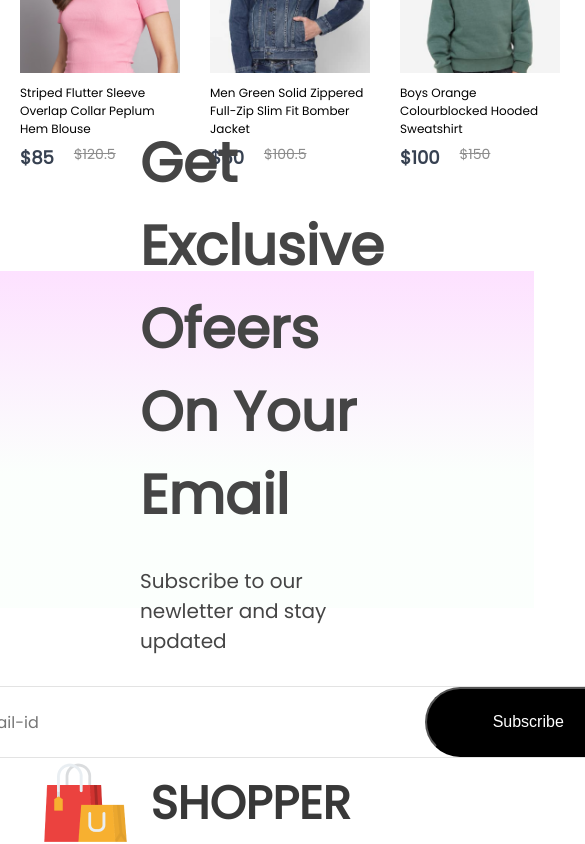
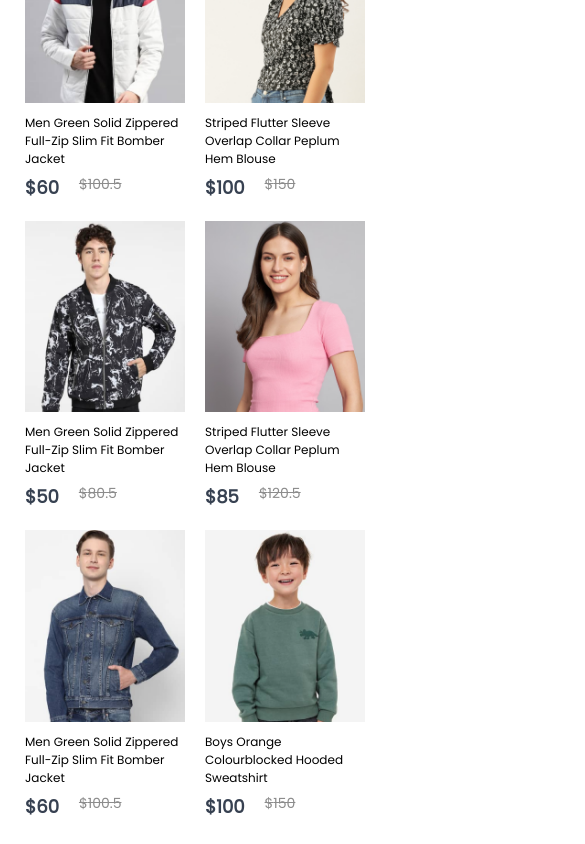
Before and after one commit to harsh-singh10/E-Commerce, a React (Vite) app: page / in a window 390 px wide. Shown: the part 2540-3384 px from the top of the page, 585 px wide, since content can reach past the window. Built offline with nearby package versions, Linux system fonts and the light colour scheme.

Commit message:
added media quary till out newsLetter section

```diff
--- a/src/Components/Hero/Hero.css
+++ b/src/Components/Hero/Hero.css
@@ -186,7 +186,7 @@
     .hero-latest-btn {
 
         width: 200px;
-        height: 46px;
+        height: 45px;
 
         font-size: 14px;
     }
--- a/src/Components/NewCollections/NewCollection.css
+++ b/src/Components/NewCollections/NewCollection.css
@@ -25,3 +25,78 @@
     margin-top: 50px;
     gap: 30px;
 }
+
+
+
+
+@media(max-width:1280px) {
+    .new-collection {
+        /* height: 70vh; */
+    }
+
+    .new-collection h1 {
+        font-size: 40px;
+    }
+
+    .new-collection hr {
+
+        height: 4px;
+        width: 160px;
+    }
+
+    .collection {
+        gap: 20px;
+        margin-top: 30px;
+    }
+}
+@media(max-width:1024px) {
+    .new-collection {
+        /* height: 60vh; */
+    }
+
+    .new-collection h1 {
+        font-size: 30px;
+    }
+
+    .new-collection hr {
+
+        height: 3px;
+        width: 120px;
+    }
+
+    .collection {
+        gap: 15px;
+        margin-top: 20px;
+    }
+}
+@media(max-width:800px) {
+    .new-collection {
+        /* height: 50vh; */
+        gap: 6px;
+    }
+
+    .new-collection h1 {
+        font-size: 20px;
+    }
+
+    .new-collection hr {
+        width: 100px;
+    }
+
+    .collection {
+        gap: 5px;
+
+    }
+}
+@media(max-width:500px) {
+    .new-collection {
+        /* height: 90vh; */
+        gap: 6px;
+    }
+ .collection{
+    display: grid;
+    grid-template-columns: 1fr 1fr;
+    gap: 20px;
+ }
+
+}
--- a/src/Components/NewsLetter/NewsLetter.css
+++ b/src/Components/NewsLetter/NewsLetter.css
@@ -56,3 +56,133 @@
     font-size: 16px;
     cursor: pointer;
 }
+
+
+@media(max-width: 1280px){
+    .news-letter{
+        padding: 0px 80px;
+        margin-bottom: 120px;
+        gap:20px;
+    }
+
+    .news-letter h1{
+        font-size: 36px;
+    }
+
+    .news-letter p{
+        font-size: 16px;
+    }
+    .news-letter div{
+        width: 600px;
+        height: 60px;
+    }
+    .news-letter div input{
+        width: 400px;
+    }
+    .news-letter div button{
+        width: 160px;
+        height: 60px;
+    }
+
+}
+
+@media(max-width: 1024px){
+    .news-letter{
+        /* padding: 0px 80px; */
+        margin-bottom: 60px;
+        /* gap:20px; */
+    }
+
+    .news-letter h1{
+        font-size: 30px;
+    }
+
+    .news-letter p{
+        font-size: 14px;
+    }
+    .news-letter div{
+        width: 500px;
+        height: 50px;
+    }
+    .news-letter div input{
+        width: 300px;
+        font-size: 14px ;
+    }
+    .news-letter div button{
+        width: 120px;
+        height: 50px;
+        font-size: 14px;
+    }
+
+}
+
+
+@media(max-width: 800px){
+    .news-letter{
+
+        margin-bottom: 30px;
+        height: 35vh;
+
+    }
+
+    .news-letter h1{
+        font-size: 18px;
+    }
+
+    .news-letter p{
+        font-size: 12px;
+    }
+    .news-letter div{
+        width: 400px;
+        height: 40px;
+    }
+    .news-letter div input{
+        width: 200px;
+        font-size: 13px ;
+    }
+    .news-letter div button{
+        width: 100px;
+        height: 40px;
+        font-size: 12px;
+    }
+
+}
+
+
+@media(max-width: 500px){
+    .news-letter{
+
+        /* margin-bottom: 30px; */
+        height: 25vh;
+        width: 100%;
+        padding: 0 ;
+        gap: 15px;
+
+    }
+
+    .news-letter h1{
+        font-size: 16px;
+    }
+
+    .news-letter p{
+        font-size: 13px;
+        max-width: 200px;
+        text-align: center;
+    }
+    .news-letter div{
+        width: 290px;
+        height: 40px;
+    }
+    .news-letter div input{
+        width: 130px;
+        /* font-size: 13px ; */
+    }
+    /* .news-letter div button{
+        width: 100px;
+        height: 40px;
+        font-size: 12px;
+    } */
+
+
+
+}
--- a/src/Components/Popular/Popular.css
+++ b/src/Components/Popular/Popular.css
@@ -86,7 +86,7 @@
 }
 @media(max-width:500px) {
     .popular {
-        height: 90vh;
+      height: 105vh;
         gap: 6px;
     }
  .popular-item{
```
